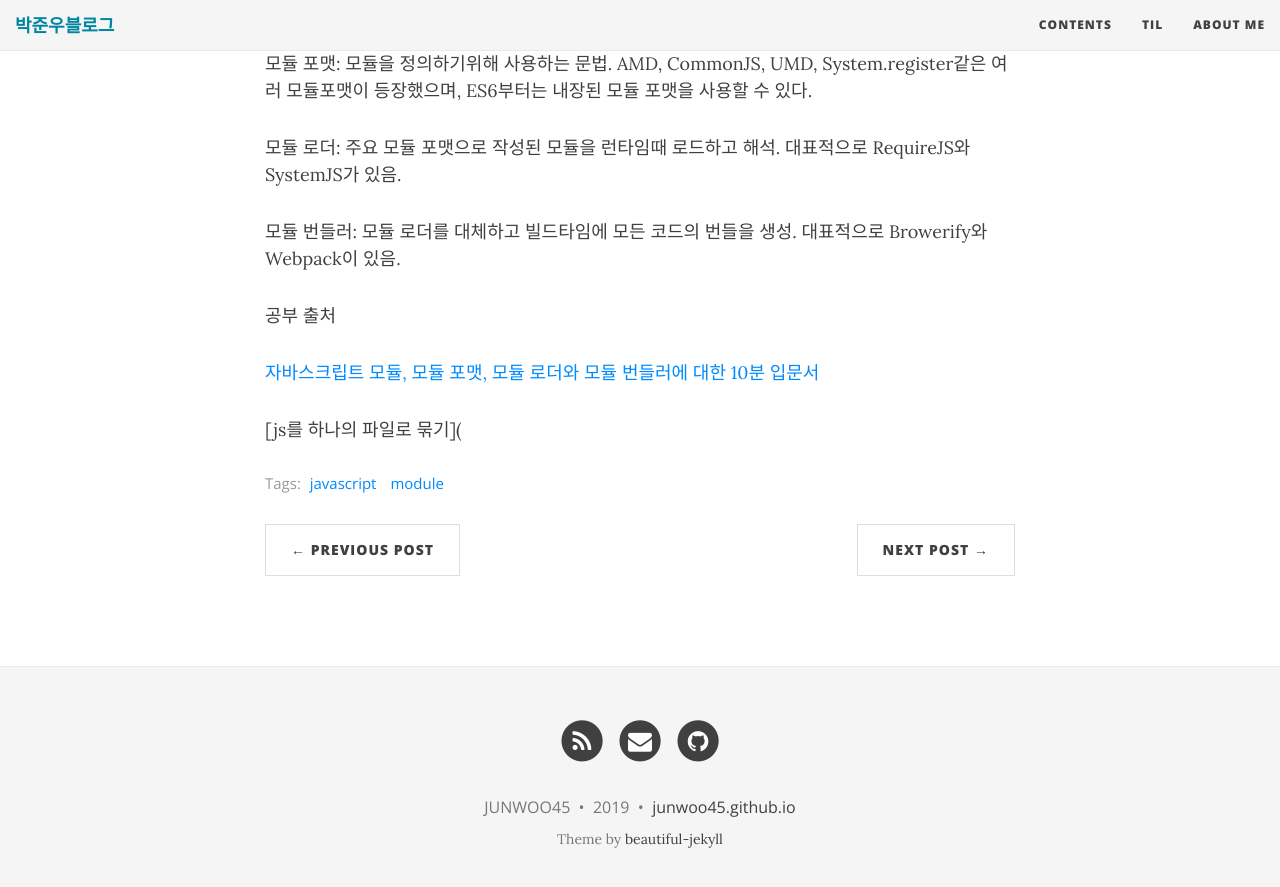
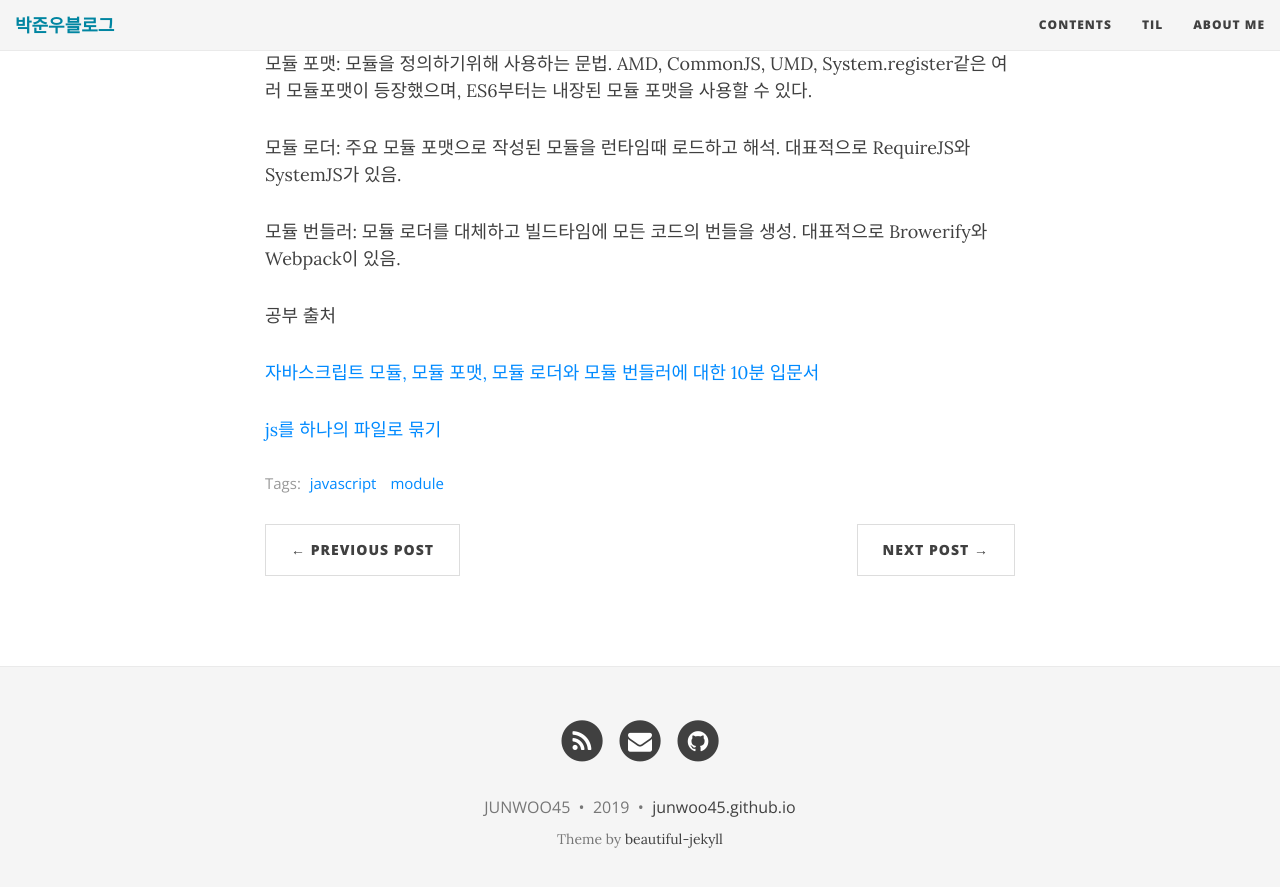
Before and after one commit to JUNWOO45/junwoo45.github.io.archived, a Jekyll site: the page built from _posts/2019-04-25-모듈_모듈로더_모듈번들러.md, in a window 1280 px wide and 900 px high, scrolled down 5627 px. Shown: the top 887 px of the window. Built offline with Jekyll 4.4.1, drawn with Linux system fonts in a browser that asks for light colours; nearby versions of some CDN libraries; some of the changed lines change nothing that is shown.

```diff
--- a/_posts/2019-04-25-모듈_모듈로더_모듈번들러.md
+++ b/_posts/2019-04-25-모듈_모듈로더_모듈번들러.md
@@ -246,4 +246,4 @@
 
 [자바스크립트 모듈, 모듈 포맷, 모듈 로더와 모듈 번들러에 대한 10분 입문서](https://github.com/codepink/codepink.github.com/wiki/자바스크립트-모듈,-모듈-포맷,-모듈-로더와-모듈-번들러에-대한-10분-입문서)
 
-[js를 하나의 파일로 묶기](
+[js를 하나의 파일로 묶기](https://kamang-it.tistory.com/entry/ModuleBundlerBrowserifyjs를-하나의-파일로-묶기-browserify설치-및-사용법?category=771246)
```
